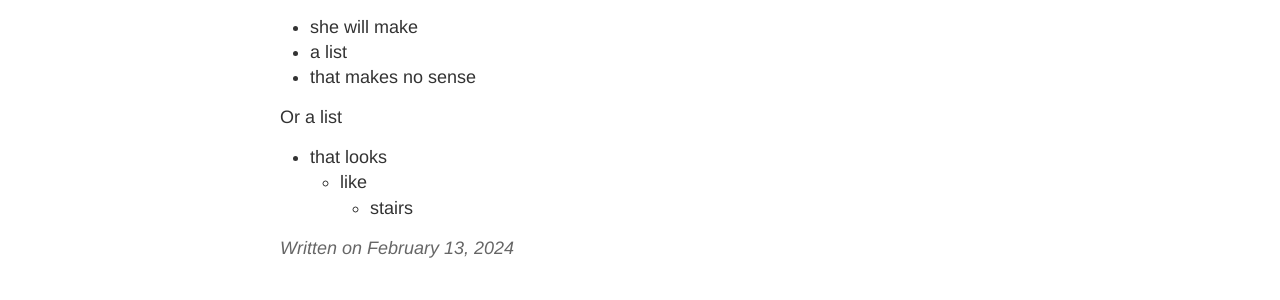
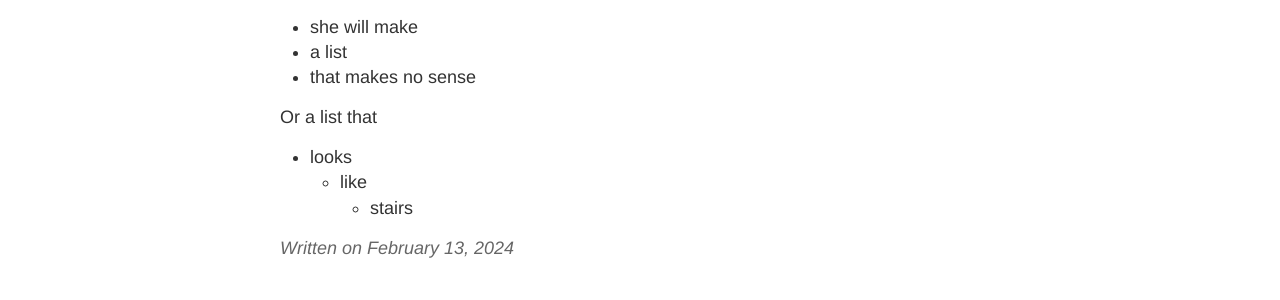
Before and after one commit to elliew1211/elliew1211.github.io, a Jekyll site: the page built from _posts/2024-02-13-Hello-World.md, in a window 1280 px wide. Shown: the part 336-636 px from the top of the page. Built offline with Jekyll 4.4.1, drawn with Linux system fonts in a browser that asks for light colours.

```diff
--- a/_posts/2024-02-13-Hello-World.md
+++ b/_posts/2024-02-13-Hello-World.md
@@ -8,8 +8,8 @@ This is the blog of **Ellie**. This is a *test*. Which means
 - a list
 * that makes no sense
 
-Or a list
+Or a list that
 
-- that looks
+- looks
 	- like
 		- stairs
```
